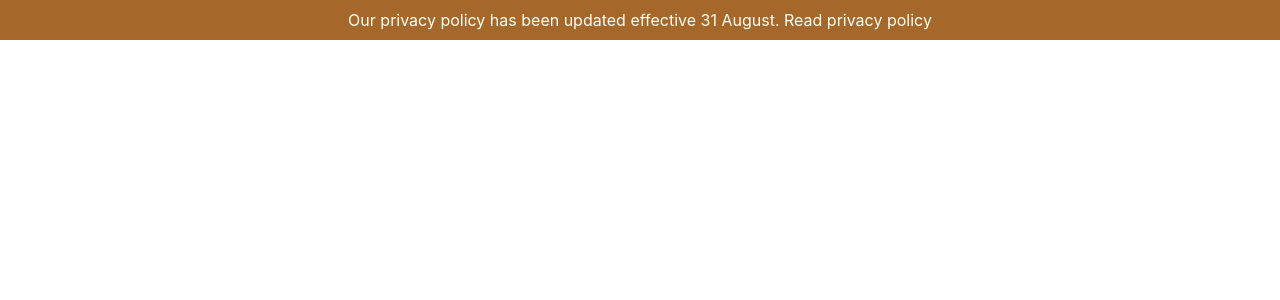
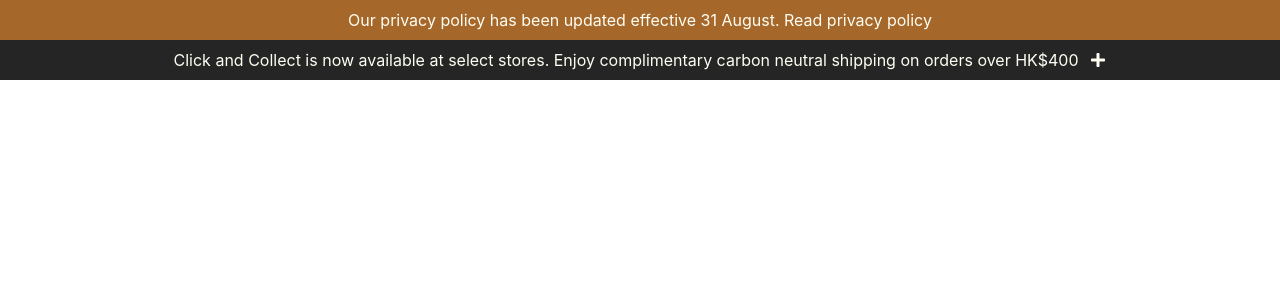
Before and after one commit to subirdas29/aesop_products, a React (Create React App) app: page / in a window 1280 px wide. Shown: the top 300 px of the page. Built offline with nearby package versions, Linux system fonts and the light colour scheme.

Commit message:
clickandcollect added

```diff
--- a/package.json
+++ b/package.json
@@ -8,6 +8,7 @@
     "@testing-library/user-event": "^13.5.0",
     "react": "^18.2.0",
     "react-dom": "^18.2.0",
+    "react-icons": "^4.7.1",
     "react-scripts": "5.0.1",
     "web-vitals": "^2.1.4"
   },
--- /dev/null
+++ b/src/Components/Home/ClickAndCollect/ClickAndCollect.js
@@ -0,0 +1,14 @@
+import React from 'react';
+import { FaPlus } from "react-icons/fa";
+
+const ClickAndCollect = () => {
+    return (
+        <div className='bg-[#252525] py-2 flex justify-center items-center hover:underline text-[#FFFEF2] '>
+
+            <a href='#' className='mr-3'> Click and Collect is now available at select stores. Enjoy complimentary carbon neutral shipping on orders over HK$400</a>
+            <div><FaPlus /></div>
+        </div>
+    );
+};
+
+export default ClickAndCollect;
--- a/src/Components/Home/Home/Home.js
+++ b/src/Components/Home/Home/Home.js
@@ -1,10 +1,12 @@
 import React from 'react';
+import ClickAndCollect from '../ClickAndCollect/ClickAndCollect';
 import PrivacyPolicy from '../PrivacyPolicy/PrivacyPolicy';
 
 const Home = () => {
     return (
         <div>
             <PrivacyPolicy></PrivacyPolicy>
+            <ClickAndCollect></ClickAndCollect>
         </div>
     );
 };
```
Also changed, not shown: 1 other file (tests, documents, lock files or other folders).
